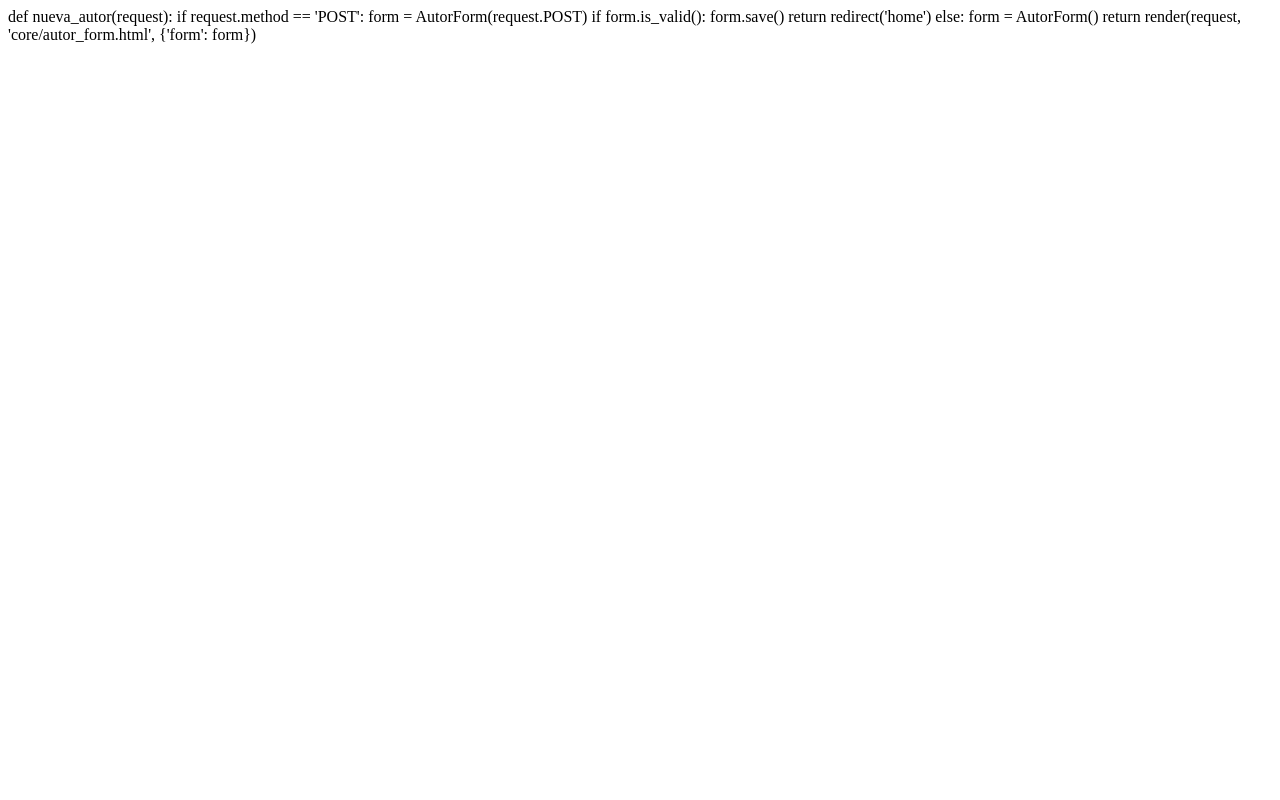
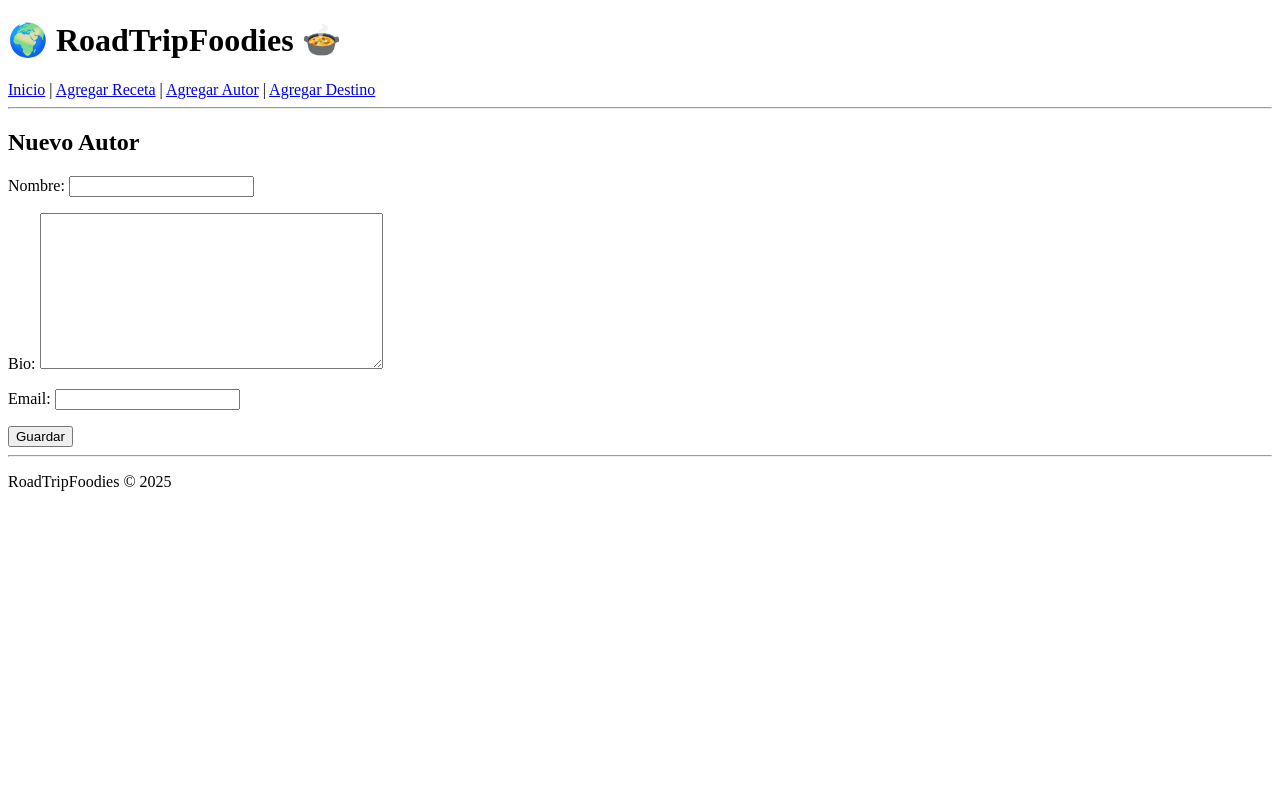
Before and after one commit to mateorubio/mr-econ-python, a Django app: page /autor/nuevo/ in a window 1280 px wide. Run offline with Django 5.2, Linux system fonts and the light colour scheme.

Commit message:
Refactor autor_form.html to use template inheritance and improve structure

```diff
--- a/roadtripfoodies/core/templates/core/autor_form.html
+++ b/roadtripfoodies/core/templates/core/autor_form.html
@@ -1,9 +1,10 @@
-def nueva_autor(request):
-    if request.method == 'POST':
-        form = AutorForm(request.POST)
-        if form.is_valid():
-            form.save()
-            return redirect('home')
-    else:
-        form = AutorForm()
-    return render(request, 'core/autor_form.html', {'form': form})
+{% extends "core/base.html" %}
+
+{% block content %}
+    <h2>Nuevo Autor</h2>
+    <form method="post">
+        {% csrf_token %}
+        {{ form.as_p }}
+        <button type="submit">Guardar</button>
+    </form>
+{% endblock %}
```
